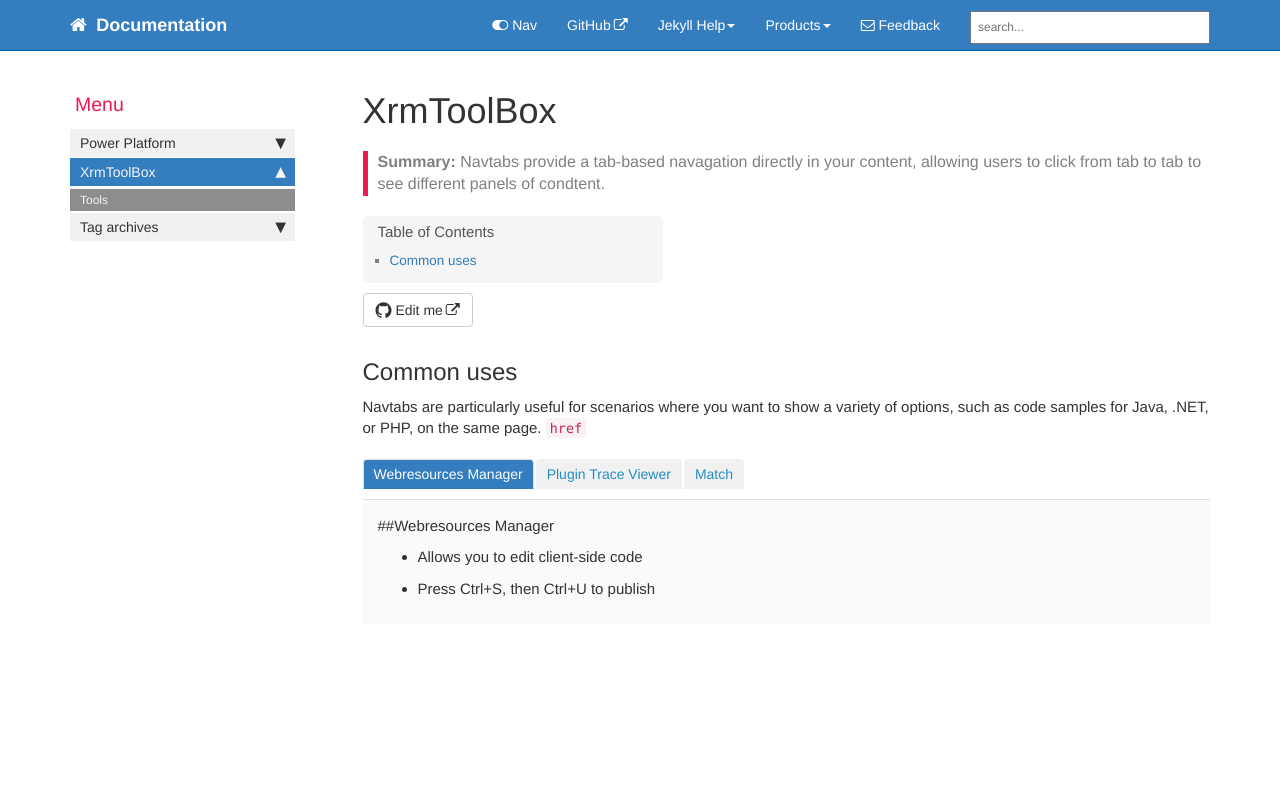
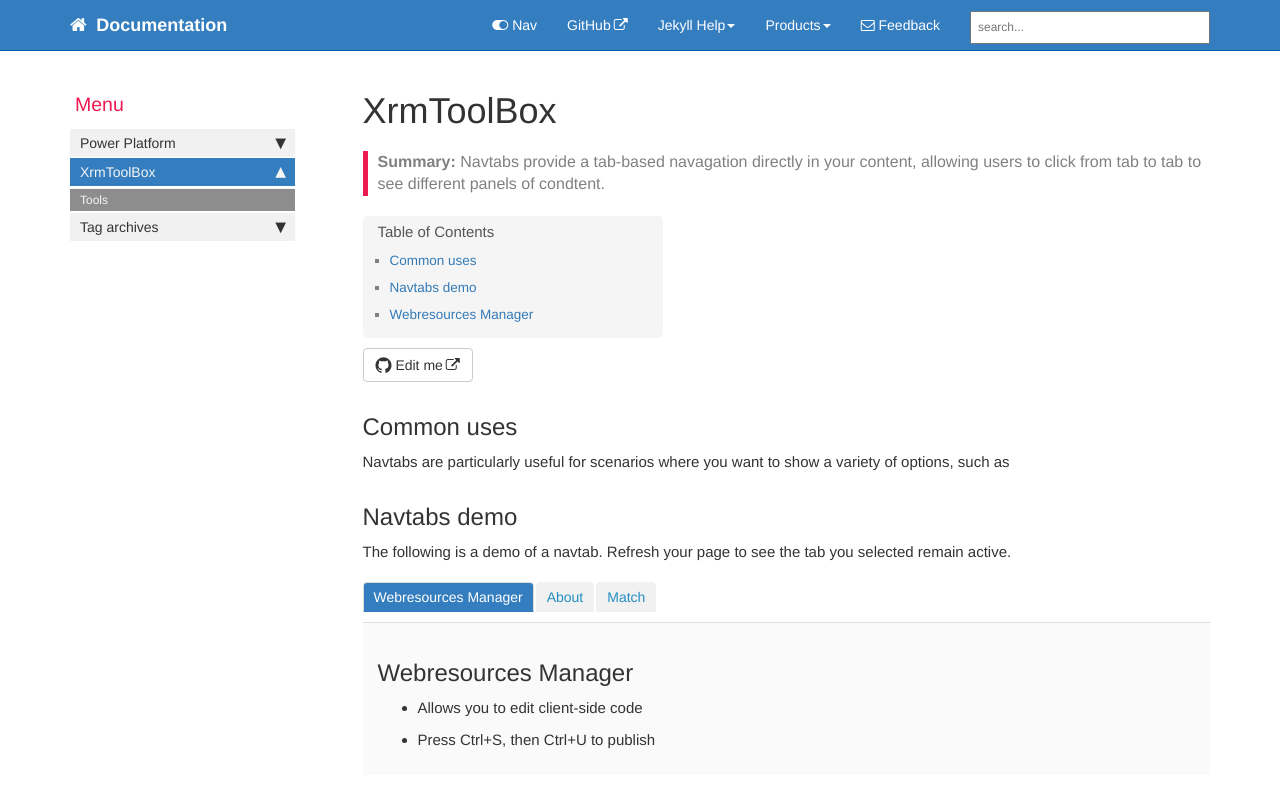
Before and after one commit to gedeontofidji/Documentation, a Jekyll site: the page built from pages/mydoc/mydoc_xrmtoolbox_tool.md, in a window 1280 px wide. Shown: the top 788 px of the page. Built offline with Jekyll 4.4.1, drawn with Linux system fonts in a browser that asks for light colours; comment, search, counter and statistics services are not loaded.

Commit message:
Update mydoc_xrmtoolbox_tool.md

```diff
--- a/pages/mydoc/mydoc_xrmtoolbox_tool.md
+++ b/pages/mydoc/mydoc_xrmtoolbox_tool.md
@@ -8,30 +8,33 @@ folder: mydoc
 ---
 
 
+
 ## Common uses
 
-Navtabs are particularly useful for scenarios where you want to show a variety of options, such as code samples for Java, .NET, or PHP, on the same page. `href`
+Navtabs are particularly useful for scenarios where you want to show a variety of options, such as
+
+## Navtabs demo
+
+The following is a demo of a navtab. Refresh your page to see the tab you selected remain active.
 
 <ul id="profileTabs" class="nav nav-tabs">
     <li class="active"><a class="noCrossRef" href="#webresources-manager" data-toggle="tab">Webresources Manager</a></li>
-    <li><a class="noCrossRef" href="#plugin-trace-viewer" data-toggle="tab">Plugin Trace Viewer</a></li>
+    <li><a class="noCrossRef" href="#about" data-toggle="tab">About</a></li>
     <li><a class="noCrossRef" href="#match" data-toggle="tab">Match</a></li>
 </ul>
   <div class="tab-content">
 <div role="tabpanel" class="tab-pane active" id="webresources-manager" markdown="1">
-##Webresources Manager
+## Webresources Manager
 
 * Allows you to edit client-side code
 * Press Ctrl+S, then Ctrl+U to publish
 </div>
 
-<div role="tabpanel" class="tab-pane" id="plugin-trace-viewer" markdown="1">
-##Plugin Trace Viewer
+<div role="tabpanel" class="tab-pane" id="about">
+    <h2>About</h2>
+    <p>Lorem ipsum dolor sit amet, consectetur adipiscing elit. Aliquam vel sollicitudin felis. Sed eu arcu sed ipsum semper luctus eu a tortor. Suspendisse id leo eu metus laoreet varius. Mauris consequat accumsan ex, a iaculis metus fermentum a. Praesent sit amet fermentum leo. Aliquam feugiat, nibh in u ltrices mattis, felis ipsum venenatis metus, vel vehicula libero mauris a enim. Sed placerat est ac lectus vestibulum tempor. Quisque ut condimentum massa. Proin venenatis leo id urna cursus blandit. Vivamus sit amet hendrerit metus.about</p></div>
 
-* Allows you to debug and view all server-side code executions
-</div>
-
-<div role="tabpanel" class="tab-pane" id="match" markdown="1">
+<div role="tabpanel" class="tab-pane" id="match">
     <h2>Match</h2>
     <p>Vel vehicula libero mauris a enim. Sed placerat est ac lectus vestibulum tempor. Quisque ut condimentum massa. Proin venenatis leo id urna cursus blandit. Vivamus sit amet hendrerit metus.</p>
 </div>
```
